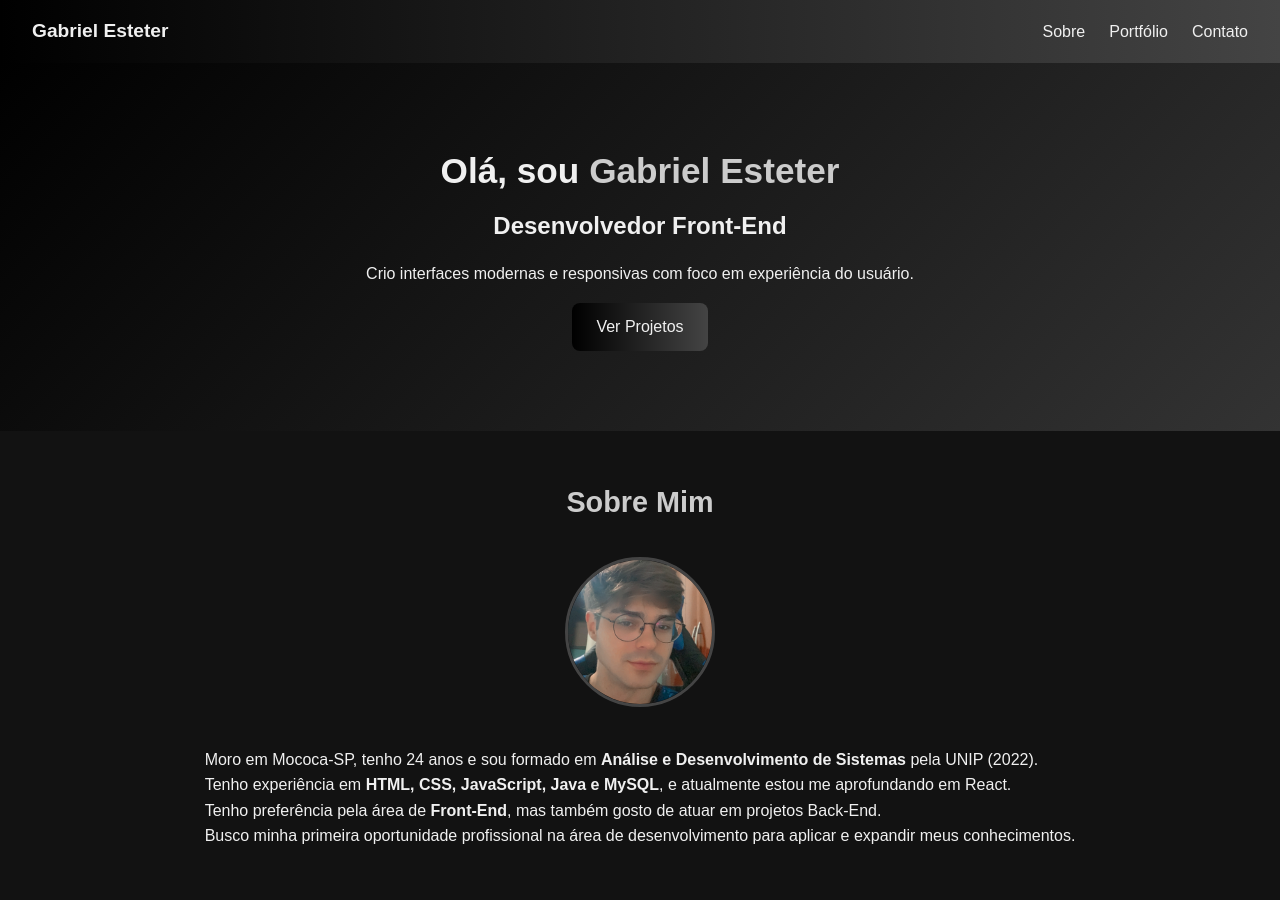
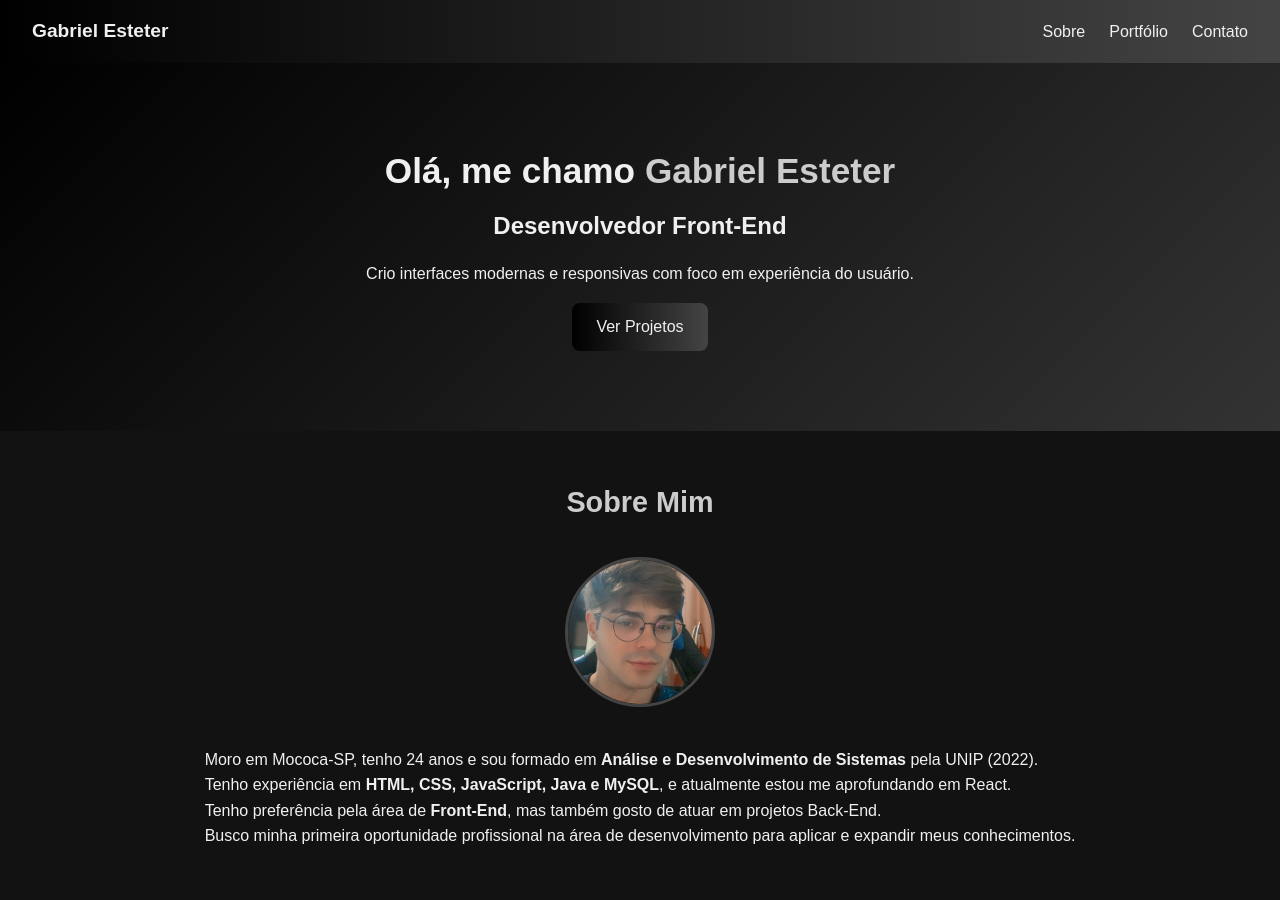
Before and after one commit to gabriel230701/Meu-Portfolio-HTML-CSS-JS, a plain HTML site: page index.html in a window 1280 px wide. Shown: the top 900 px of the page. Drawn offline with Linux system fonts and the light colour scheme.

```diff
--- a/index.html
+++ b/index.html
@@ -28,7 +28,7 @@
     <!-- ===== HERO ===== -->
     <section class="hero">
         <div class="hero-text">
-            <h1>Olá, sou <span>Gabriel Esteter</span></h1>
+            <h1>Olá, me chamo <span>Gabriel Esteter</span></h1>
             <h2>Desenvolvedor Front-End</h2>
             <p>Crio interfaces modernas e responsivas com foco em experiência do usuário.</p>
             <a href="#portfolio" class="btn">Ver Projetos</a>
```
